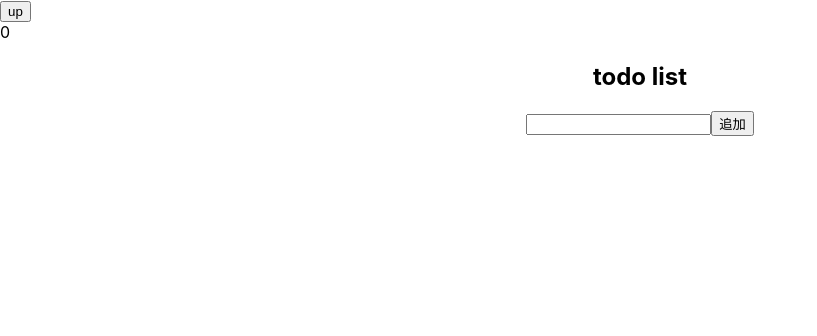
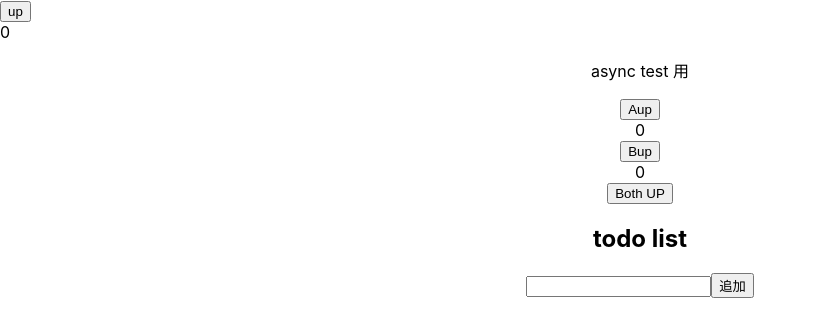
Before and after one commit to hashibadaiki/fuzihara-react-todo, a React (Vite) app: page / in a window 1280 px wide. Shown: the top 336 px of the page, without its empty margins (0-817 px from the left). Built offline with nearby package versions, Linux system fonts and the light colour scheme.

Commit message:
async用のdom設置した

```diff
--- a/src/App.css
+++ b/src/App.css
@@ -5,3 +5,7 @@
 .todoList {
   text-align: center;
 }
+
+.asyncTest {
+  text-align: center;
+}
--- a/src/App.tsx
+++ b/src/App.tsx
@@ -2,18 +2,36 @@ import './App.css'
 import { InsertFrom } from "./InsertForm"
 import { useSelector, useDispatch } from 'react-redux';
 import { increase } from './testSlice';
+import { pulsA, pulsB } from './asyncSlice';
 import { RootState } from './store';
 
 export const App = () => {
   const count = useSelector((state: RootState) => state.counter.count);
   const text = useSelector((state: RootState) => state.counter.text);
+  const countA = useSelector((state: RootState) => state.asyncTest.countA);
+  const countB = useSelector((state: RootState) => state.asyncTest.countB);
   const dispatch = useDispatch();
+
+  const DoubleUp = async () => {
+    const dis = () => { dispatch(pulsA()) }
+    // @ts-ignore
+    await window.setTimeout(window.alert, 5000, "test");
+    await dispatch(pulsB())
+  }
 
   return (
     <div className="wrapper">
       {/* 教える用に置いておく。 */}
       <button onClick={() => dispatch(increase())}>up</button>
       <div>{count}</div>
+      <div className='asyncTest'>
+        <p>async test 用</p>
+        <button onClick={() => dispatch(pulsA())}>Aup</button>
+        <div>{countA}</div>
+        <button onClick={() => dispatch(pulsB())}>Bup</button>
+        <div>{countB}</div>
+        <button onClick={DoubleUp}>Both UP</button>
+      </div>
       {/* ここから本題。todo list */}
       <section className='todoList'>
         <h2>todo list</h2>
--- /dev/null
+++ b/src/asyncSlice.ts
@@ -0,0 +1,25 @@
+import { createSlice } from "@reduxjs/toolkit";
+
+export const asyncSlice = createSlice({
+  name: "asyncTest",
+  initialState: {
+    countA: 0,
+    countB: 0,
+  },
+  reducers: {
+    pulsA: (state) => {
+      state.countA += 5;
+    },
+    pulsB: (state) => {
+      state.countB += 5;
+    },
+  },
+});
+
+export const { pulsA, pulsB } = asyncSlice.actions;
+
+export default asyncSlice.reducer;
+
+// use selectorの非同期問題確認
+// todo を削除するようにする(以下は藤原さんとやってみる)
+// todo を編集できるようにする
--- a/src/store.ts
+++ b/src/store.ts
@@ -1,12 +1,11 @@
 import { configureStore } from "@reduxjs/toolkit";
 import combineReducer from "./testSlice";
-
-// const rootReducer = combineReducer({});
-// export type RootState = ReturnType<typeof rootReducer>;
+import asyncReducer from "./asyncSlice";
 
 export const store = configureStore({
   reducer: {
     counter: combineReducer,
+    asyncTest: asyncReducer,
   },
 });
 
```
